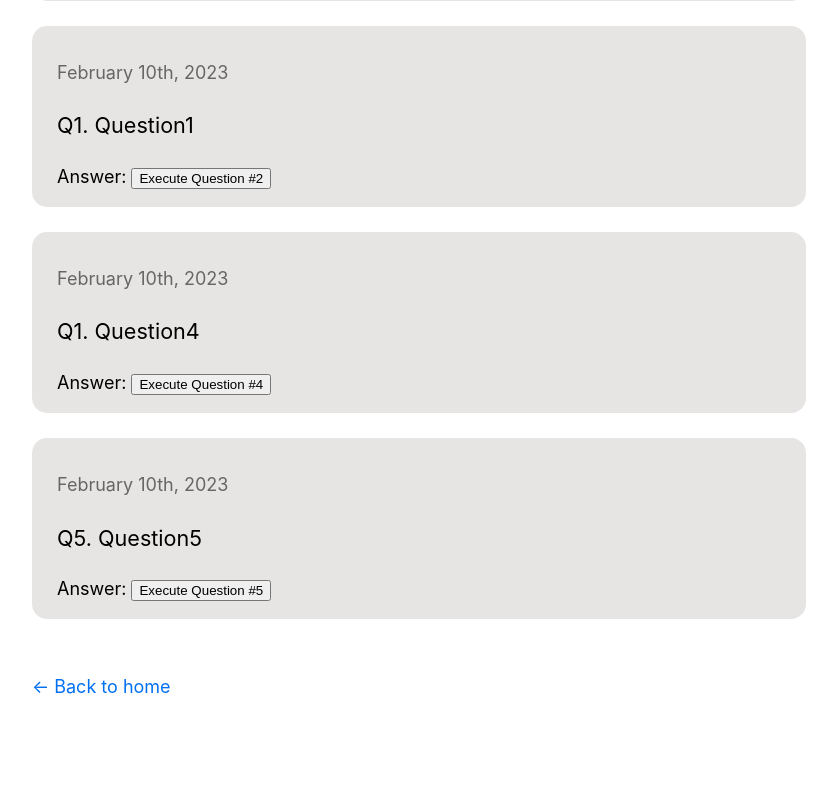
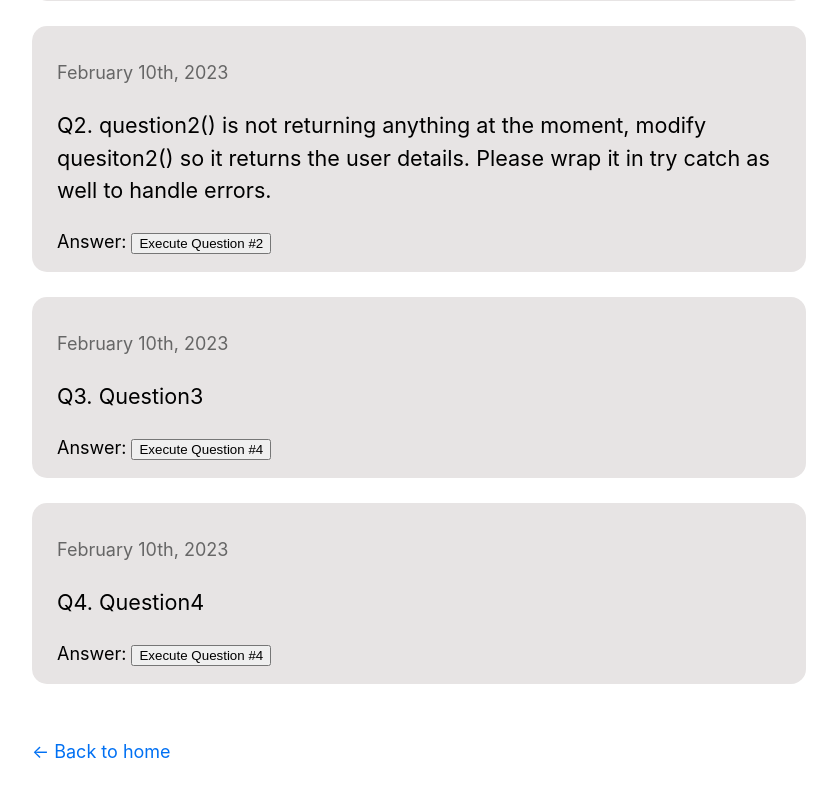
Before and after one commit to jaeungkim/portfolio-website-nextjs, a Next.js app: page /questions/febWeek3 in a window 1280 px wide. Shown: the part 499-1296 px from the top of the page, without its empty margins (221-1058 px from the left). Built offline with nearby package versions, Linux system fonts and the light colour scheme.

Commit message:
230212 7pm

```diff
--- a/pages/questions/febWeek3.tsx
+++ b/pages/questions/febWeek3.tsx
@@ -11,15 +11,37 @@ export default function febWeek1() {
       }, delay);
     });
   };
-  const question1 = async () => {
-    await Promise.all([
-      await question1SetTimeoutWait(1000),
-      await question1SetTimeoutWait(1000),
-      await question1SetTimeoutWait(1000),
-    ]);
+  const question1 = () => {
+    //currently this is executing not in sequence. Please use "Promise.all" and async/await to execute these functions in order
+    question1SetTimeoutWait(1000);
+    question1SetTimeoutWait(1000);
+    question1SetTimeoutWait(1000);
   };
 
-  const question4 = () => {
+  const question2 = () => {
+    function login(email, password) {
+      return new Promise((resolve, reject) => {
+        setTimeout(() => {
+          resolve({ userToken: "randomId" });
+        }, 2000);
+      });
+    }
+    function getDetails(userToken) {
+      return new Promise((resolve, reject) => {
+        setTimeout(() => {
+          resolve({ name: "John Doe", dob: "6th May 1995" });
+        }, 2000);
+      });
+    }
+    function userDetails() {
+      const token = login("abc@gmail.com", "1234");
+      const details = getDetails(token);
+      console.log(details);
+    }
+    return userDetails();
+  };
+
+  const question3 = () => {
     /*
     https://leetcode.com/problems/check-if-two-string-arrays-are-equivalent/
     Given two string arrays word1 and word2, return true if the two arrays represent the same string, and false otherwise.
@@ -53,7 +75,7 @@ export default function febWeek1() {
     word1[i] and word2[i] consist of lowercase letters.
     */
   };
-  const question5 = () => {
+  const question4 = () => {
     /*
     https://leetcode.com/problems/check-if-the-sentence-is-pangram/
 
@@ -102,42 +124,46 @@ export default function febWeek1() {
         {/* QUESTION #2 */}
         <div className={utilStyles.questionsDiv}>
           <p className={utilStyles.lightText}>February 10th, 2023</p>
-          <p className={utilStyles.headingMd}>Q1. Question1</p>
+          <p className={utilStyles.headingMd}>
+            Q2. question2() is not returning anything at the moment, modify
+            quesiton2() so it returns the user details. Please wrap it in try
+            catch as well to handle errors.
+          </p>
           Answer:{" "}
           <button
             onClick={() => {
-              question1();
+              question2();
             }}
           >
             Execute Question #2
           </button>
         </div>
 
-        {/* QUESTION #4 */}
+        {/* QUESTION #3 */}
         <div className={utilStyles.questionsDiv}>
           <p className={utilStyles.lightText}>February 10th, 2023</p>
-          <p className={utilStyles.headingMd}>Q1. Question4</p>
+          <p className={utilStyles.headingMd}>Q3. Question3</p>
           Answer:{" "}
           <button
             onClick={() => {
-              question1();
+              question3();
             }}
           >
             Execute Question #4
           </button>
         </div>
 
-        {/* QUESTION #5 */}
+        {/* QUESTION #4 */}
         <div className={utilStyles.questionsDiv}>
           <p className={utilStyles.lightText}>February 10th, 2023</p>
-          <p className={utilStyles.headingMd}>Q5. Question5</p>
+          <p className={utilStyles.headingMd}>Q4. Question4</p>
           Answer:{" "}
           <button
             onClick={() => {
-              question1();
+              question4();
             }}
           >
-            Execute Question #5
+            Execute Question #4
           </button>
         </div>
       </div>
```
